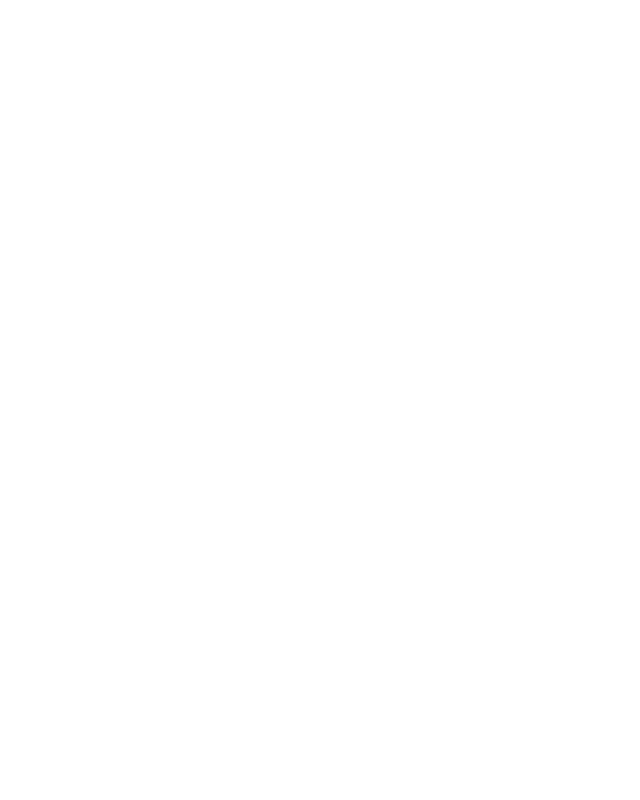
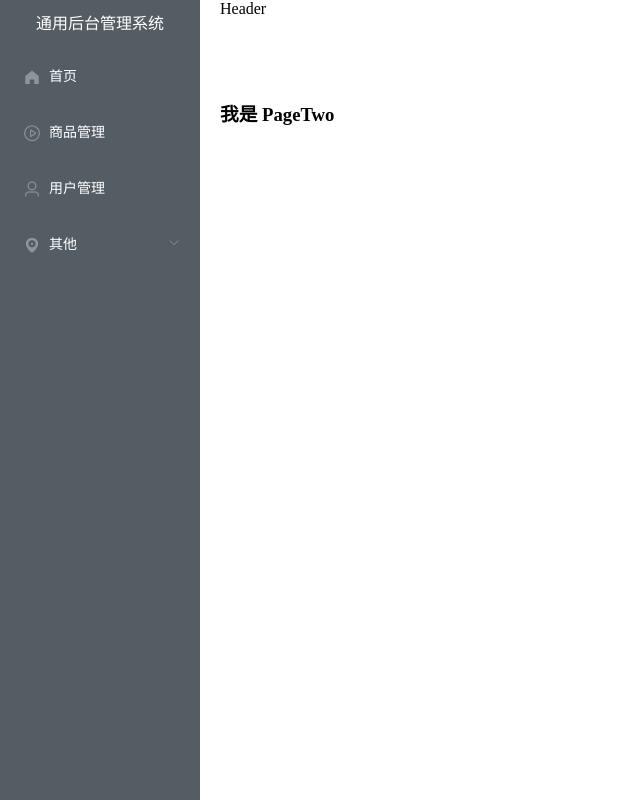
Before and after one commit to Afei14138/my-vue2-app, a Vue app: page /#/page2 in a window 1280 px wide. Shown: the whole page, without its empty margins (0-640 px from the left). Built offline with nearby package versions, Linux system fonts and the light colour scheme.

Commit message:
加入页面跳转

```diff
--- a/src/App.vue
+++ b/src/App.vue
@@ -12,6 +12,14 @@
   </div>
 </template>
 
+<style lang="less">
+  html,body,h3 {
+    margin: 0;
+    padding: 0;
+  }
+
+</style>
+
 <script>
 export default {
   name: 'App'
--- a/src/components/CommonAside.vue
+++ b/src/components/CommonAside.vue
@@ -6,7 +6,8 @@
         background-color="#545c64"
         text-color="#fff"
         active-text-color="#ffd04b">
-        <el-menu-item v-for="item in noChildren" :key="item.name" :index="item.name">
+        <h3>通用后台管理系统</h3>
+        <el-menu-item @click="clickMenu(item)" v-for="item in noChildren" :key="item.name" :index="item.name">
             <i :class="`el-icon-${item.icon}`"></i>
             <span slot="title">{{ item.label }}</span>
         </el-menu-item>
@@ -16,16 +17,26 @@
                 <span slot="title">{{ item.label }}</span>
             </template>
             <el-menu-item-group v-for="subItem in item.children" :key="subItem.path" :index="subItem.path">
-                <el-menu-item :index="subItem.path">{{ subItem.label }}</el-menu-item>
+                <el-menu-item @click="clickMenu(subItem)" :index="subItem.path">{{ subItem.label }}</el-menu-item>
             </el-menu-item-group>
         </el-submenu>
     </el-menu>
 </template>
 
-<style>
+<style lang="less" scoped>
 .el-menu-vertical-demo:not(.el-menu--collapse) {
     width: 200px;
     min-height: 400px;
+}
+.el-menu {
+    height: 100vh;
+    h3 {
+        color: #fff;
+        text-align: center;
+        line-height: 48px;
+        font-size: 16px;
+        font-weight: 400;
+    }
 }
 </style>
 
@@ -86,6 +97,10 @@
         },
         handleClose(key, keyPath) {
             console.log(key, keyPath);
+        },
+        clickMenu(item){
+            console.log(item)
+            this.$router.push(item.path)
         }
     },
     computed: {
--- a/src/router/index.js
+++ b/src/router/index.js
@@ -3,7 +3,9 @@
 import Home from "../views/Home.vue"
 import User from "../views/User.vue"
 import Main from "../views/Main.vue"
-
+import Mall from "../views/Mall.vue"
+import PageOne from "../views/PageOne.vue"
+import PageTwo from "../views/PageTwo.vue"
 Vue.use(VueRouter)
 // 1. 创建路由组建
 // 2. 将路由与组件进行映射
@@ -13,9 +15,13 @@
     {
         path: '/',
         component: Main,
+        redirect: '/home',
         children: [
-            {path: 'home', component: Home},
-            {path: 'user', component: User}
+            {path: 'home', component: Home},// 首页
+            {path: 'user', component: User}, // 用户管理
+            {path: 'mall', component: Mall}, // 商品管理
+            {path: 'page1', component: PageOne}, // 页面 1
+            {path: 'page2', component: PageTwo}, // 页面 2
 
         ]
     }
--- /dev/null
+++ b/src/views/Mall.vue
@@ -0,0 +1,13 @@
+<template>
+    <h1>我是 Mall</h1>
+</template>
+
+
+<script>
+export default{
+    data(){
+        return{}
+    }
+}
+
+</script>
--- /dev/null
+++ b/src/views/PageOne.vue
@@ -0,0 +1,13 @@
+<template>
+    <h1>我是 PageOne</h1>
+</template>
+
+
+<script>
+export default{
+    data(){
+        return{}
+    }
+}
+
+</script>
--- /dev/null
+++ b/src/views/PageTwo.vue
@@ -0,0 +1,13 @@
+<template>
+    <h1>我是 PageTwo</h1>
+</template>
+
+
+<script>
+export default{
+    data(){
+        return{}
+    }
+}
+
+</script>
```
